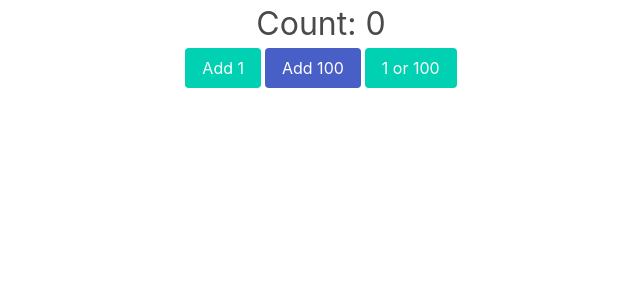
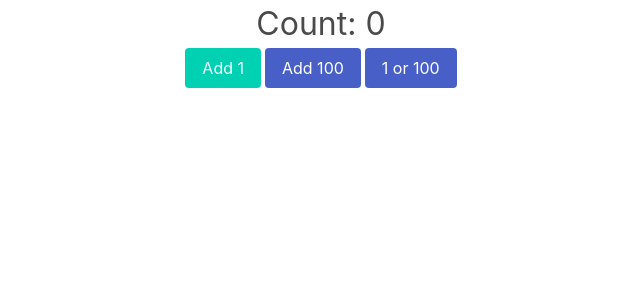
Before and after one commit to mate-academy/react_counter, a React (Create React App) app: page / in a window 1280 px wide. Shown: the top 300 px of the page, without its empty margins (319-959 px from the left). Built offline with nearby package versions, Linux system fonts and the light colour scheme; the HTML template or start-up script is replaced by a standard one.

Commit message:
classNames

```diff
--- a/src/App.js
+++ b/src/App.js
@@ -1,4 +1,5 @@
 import React from 'react';
+import classNames from 'classnames';
 import './App.scss';
 
 class App extends React.Component {
@@ -48,7 +49,13 @@ class App extends React.Component {
           </button>
           <button
             type="button"
-            className="button is-primary"
+            className={
+              classNames(
+                'button',
+                { 'is-primary': (count) % 5 !== 0 },
+                { 'is-link': (count) % 5 === 0 },
+              )
+            }
             onClick={this.increase}
           >
             1 or 100
```
